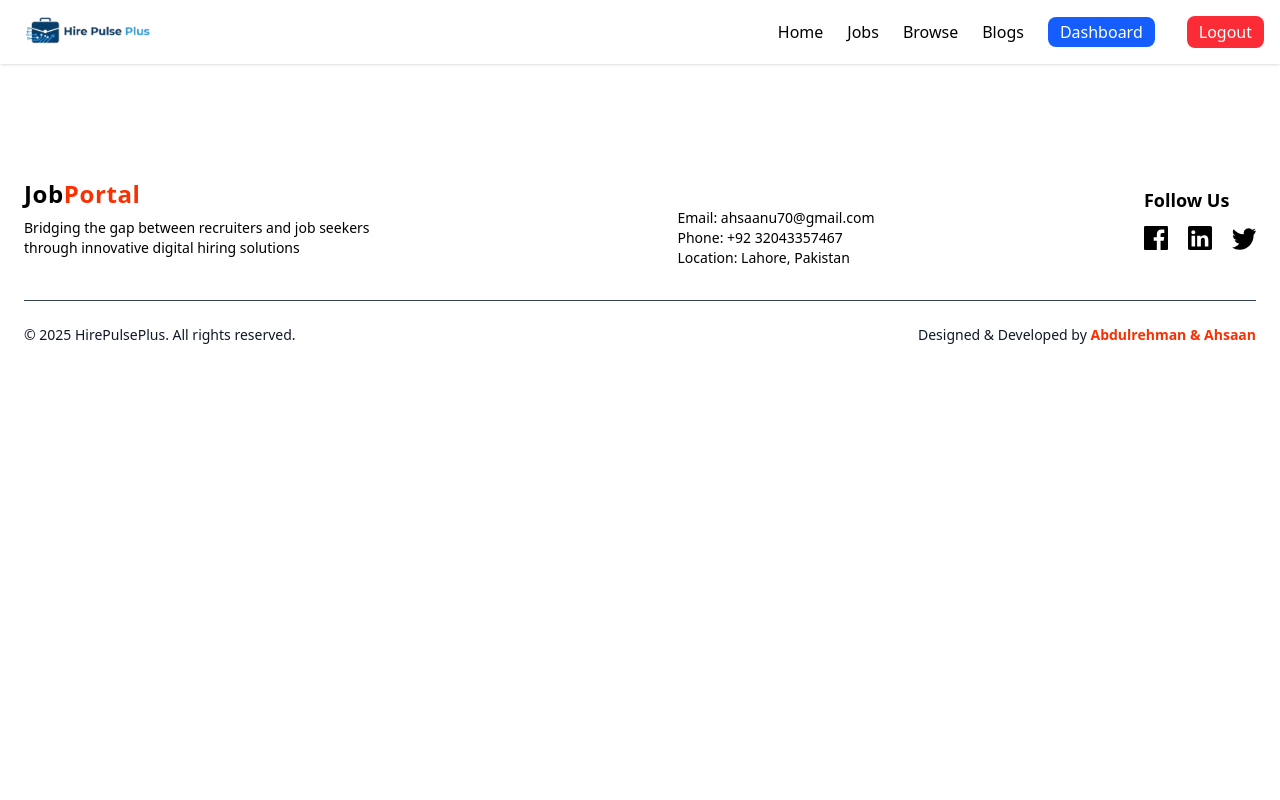
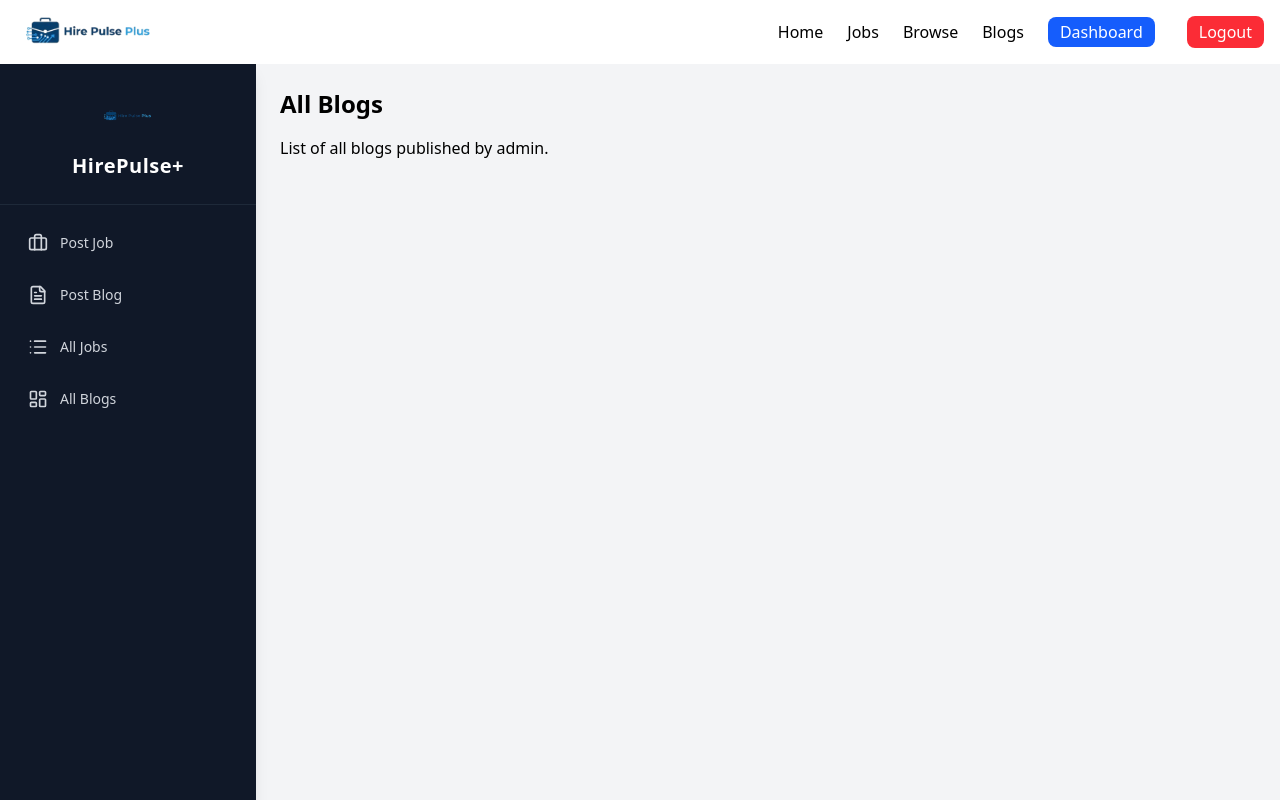
Before and after one commit to ahsaanullah0088/Hire-Pulse-Plus-, a React app in the folder frontend/: page /admin-dashboard/all-blogs in a window 1280 px wide. Shown: the top 800 px of the page. Built offline with nearby package versions, Linux system fonts and the light colour scheme; sample sign-in values are in the browser's storage; the HTML template or start-up script is replaced by a standard one.

Commit message:
Add admin folder structure side nav integration Protected route

```diff
--- a/frontend/src/App.jsx
+++ b/frontend/src/App.jsx
@@ -6,6 +6,11 @@ import Footer from "./components/common/Footer";
 import Home from "./pages/Home/Home";
 import AdminLogin from "./pages/auth/AdminLogin";
 import ProtectedRoute from "./components/ProtectedRoute";
+import AdminDashboard from "./pages/Dashboard/adminDashboard";
+import CreateJob from "./pages/Dashboard/CreateJob";
+import CreateBlog from "./pages/Dashboard/CreateBlog";
+import AllJobs from "./pages/Dashboard/AllJobs";
+import AllBlogs from "./pages/Dashboard/AllBlogs";
 
 const App = () => {
   return (
@@ -13,11 +18,23 @@ const App = () => {
       <Navbar />
       <Routes>
         <Route path="/" element={<Home />} />
-        <Route path="/admin-login" element = {<AdminLogin/>}/>
-        <Route path="/dashboard" element={<ProtectedRoute><adminDashboard /></ProtectedRoute>} />
-
+        <Route path="/admin-login" element={<AdminLogin />} />
+        <Route
+          path="/admin-dashboard"
+          element={
+            <ProtectedRoute>
+              <AdminDashboard />
+            </ProtectedRoute>
+          }
+        >
+          <Route index element={<CreateJob />} />
+          <Route path="create-job" element={<CreateJob />} />
+          <Route path="create-blog" element={<CreateBlog />} />
+          <Route path="all-jobs" element={<AllJobs />} />
+          <Route path="all-blogs" element={<AllBlogs />} />
+        </Route>
       </Routes>
-      <Footer/>
+      <Footer />
     </BrowserRouter>
   );
 };
--- a/frontend/src/components/ProtectedRoute.jsx
+++ b/frontend/src/components/ProtectedRoute.jsx
@@ -1,10 +1,17 @@
 // src/components/ProtectedRoute.jsx
-import { useSelector } from "react-redux";
+import React from "react";
 import { Navigate } from "react-router-dom";
 
 const ProtectedRoute = ({ children }) => {
-  const { token } = useSelector((state) => state.auth);
-  return token ? children : <Navigate to="/login" />;
+  const token = localStorage.getItem("token");
+
+  // If no token, redirect to home or login page
+  if (!token) {
+    return <Navigate to="/" replace />;
+  }
+
+  // Otherwise, render the page
+  return children;
 };
 
 export default ProtectedRoute;
--- /dev/null
+++ b/frontend/src/components/common/Sidebar.jsx
@@ -0,0 +1,55 @@
+// src/components/Sidebar.jsx
+import React from "react";
+import { NavLink } from "react-router-dom";
+import { Briefcase, FileText, List, LayoutDashboard } from "lucide-react";
+
+const Sidebar = () => {
+  const links = [
+    { name: "Post Job", icon: <Briefcase size={20} />, path: "/create-job" },
+    { name: "Post Blog", icon: <FileText size={20} />, path: "/create-blog" },
+    { name: "All Jobs", icon: <List size={20} />, path: "/all-jobs" },
+    { name: "All Blogs", icon: <LayoutDashboard size={20} />, path: "/all-blogs" },
+  ];
+
+  return (
+    <div className="h-screen w-64 bg-gray-900 text-white flex flex-col shadow-lg">
+      {/* Logo Section */}
+      <div className="flex flex-col items-center justify-center py-6 border-b border-gray-800">
+        <img
+          src="/logo.png" // logo from public folder
+          alt="HirePulsePlus Logo"
+          className="w-14 h-14 object-contain mb-2"
+        />
+        <h1 className="text-xl font-semibold tracking-wide">HirePulse+</h1>
+      </div>
+
+      {/* Navigation Links */}
+      <nav className="flex-1 p-4">
+        {links.map((link, i) => (
+          <NavLink
+            key={i}
+            to={link.path}
+            className={({ isActive }) =>
+              `flex items-center gap-3 p-3 rounded-lg mb-2 text-sm font-medium transition-all duration-200
+              ${
+                isActive
+                  ? "bg-blue-600 text-white"
+                  : "text-gray-300 hover:bg-gray-800 hover:text-white"
+              }`
+            }
+          >
+            {link.icon}
+            {link.name}
+          </NavLink>
+        ))}
+      </nav>
+
+      {/* Footer */}
+      <div className="p-4 text-xs text-gray-500 border-t border-gray-800">
+        © {new Date().getFullYear()} HirePulse+
+      </div>
+    </div>
+  );
+};
+
+export default Sidebar;
--- /dev/null
+++ b/frontend/src/pages/Dashboard/AllBlogs.jsx
@@ -0,0 +1,13 @@
+// src/pages/admin/AllBlogs.jsx
+import React from "react";
+
+const AllBlogs = () => {
+  return (
+    <div>
+      <h1 className="text-2xl font-semibold mb-4">All Blogs</h1>
+      <p>List of all blogs published by admin.</p>
+    </div>
+  );
+};
+
+export default AllBlogs;
--- /dev/null
+++ b/frontend/src/pages/Dashboard/AllJobs.jsx
@@ -0,0 +1,13 @@
+// src/pages/admin/AllJobs.jsx
+import React from "react";
+
+const AllJobs = () => {
+  return (
+    <div>
+      <h1 className="text-2xl font-semibold mb-4">All Jobs</h1>
+      <p>List of all jobs posted by admin.</p>
+    </div>
+  );
+};
+
+export default AllJobs;
--- /dev/null
+++ b/frontend/src/pages/Dashboard/CreateBlog.jsx
@@ -0,0 +1,13 @@
+// src/pages/admin/CreateBlog.jsx
+import React from "react";
+
+const CreateBlog = () => {
+  return (
+    <div>
+      <h1 className="text-2xl font-semibold mb-4">Create Blog</h1>
+      <p>Here you can write and publish a blog post.</p>
+    </div>
+  );
+};
+
+export default CreateBlog;
--- /dev/null
+++ b/frontend/src/pages/Dashboard/CreateJob.jsx
@@ -0,0 +1,13 @@
+// src/pages/admin/CreateJob.jsx
+import React from "react";
+
+const CreateJob = () => {
+  return (
+    <div>
+      <h1 className="text-2xl font-semibold mb-4">Create Job</h1>
+      <p>Here you can post a new job listing.</p>
+    </div>
+  );
+};
+
+export default CreateJob;
--- a/frontend/src/pages/Dashboard/adminDashboard.jsx
+++ b/frontend/src/pages/Dashboard/adminDashboard.jsx
@@ -0,0 +1,20 @@
+// src/pages/admin/AdminDashboard.jsx
+import React from "react";
+import { Outlet } from "react-router-dom";
+import Sidebar from "../../components/common/Sidebar.jsx";
+
+const AdminDashboard = () => {
+  return (
+    <div className="flex min-h-screen bg-gray-100">
+      {/* Sidebar */}
+      <Sidebar />
+
+      {/* Page Content */}
+      <div className="flex-1 p-6 overflow-y-auto">
+        <Outlet />
+      </div>
+    </div>
+  );
+};
+
+export default AdminDashboard;
```
Also changed, not shown: frontend/src/components/common/SideNav.jsx (deleted).
